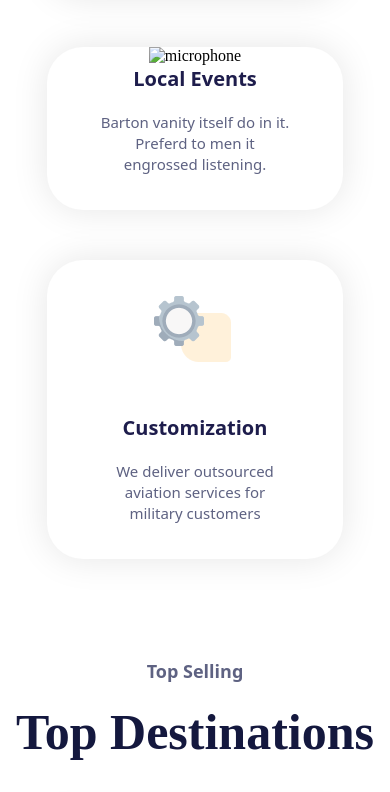
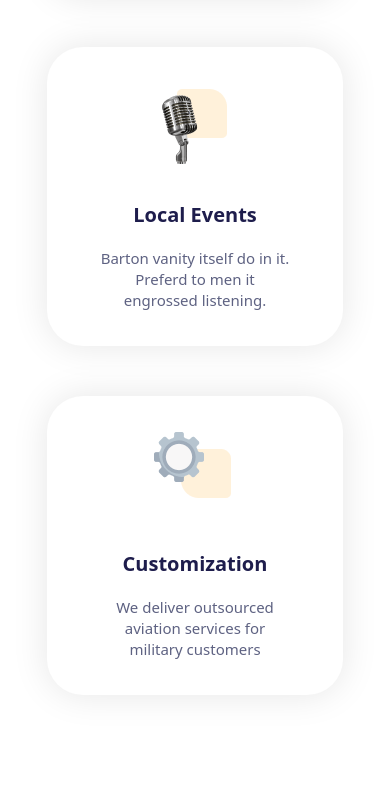
Before and after one commit to awax1444/Sigma-maket-2HW, a plain HTML site: page index.html in a window 390 px wide. Shown: the part 1939-2731 px from the top of the page. Drawn offline with Linux system fonts and the light colour scheme; the site is published under a folder, as on GitHub Pages, so addresses that start at the root find nothing.

Commit message:
Update index.html
add fix path img "microphone"

```diff
--- a/index.html
+++ b/index.html
@@ -121,7 +121,7 @@
             <div class="services__col">
                 <div class="card-feature">
                     <div class="card-feature__img">
-                        <img src="/pictures2/microphone.png" alt="microphone">
+                        <img src="pictures2/microphone.png" alt="microphone">
                     </div>
                     <h5 class="card-feature__title">Local Events</h5>
                     <p class="card-feature__txt">Barton vanity itself do in it. Preferd to men it engrossed listening.
```
